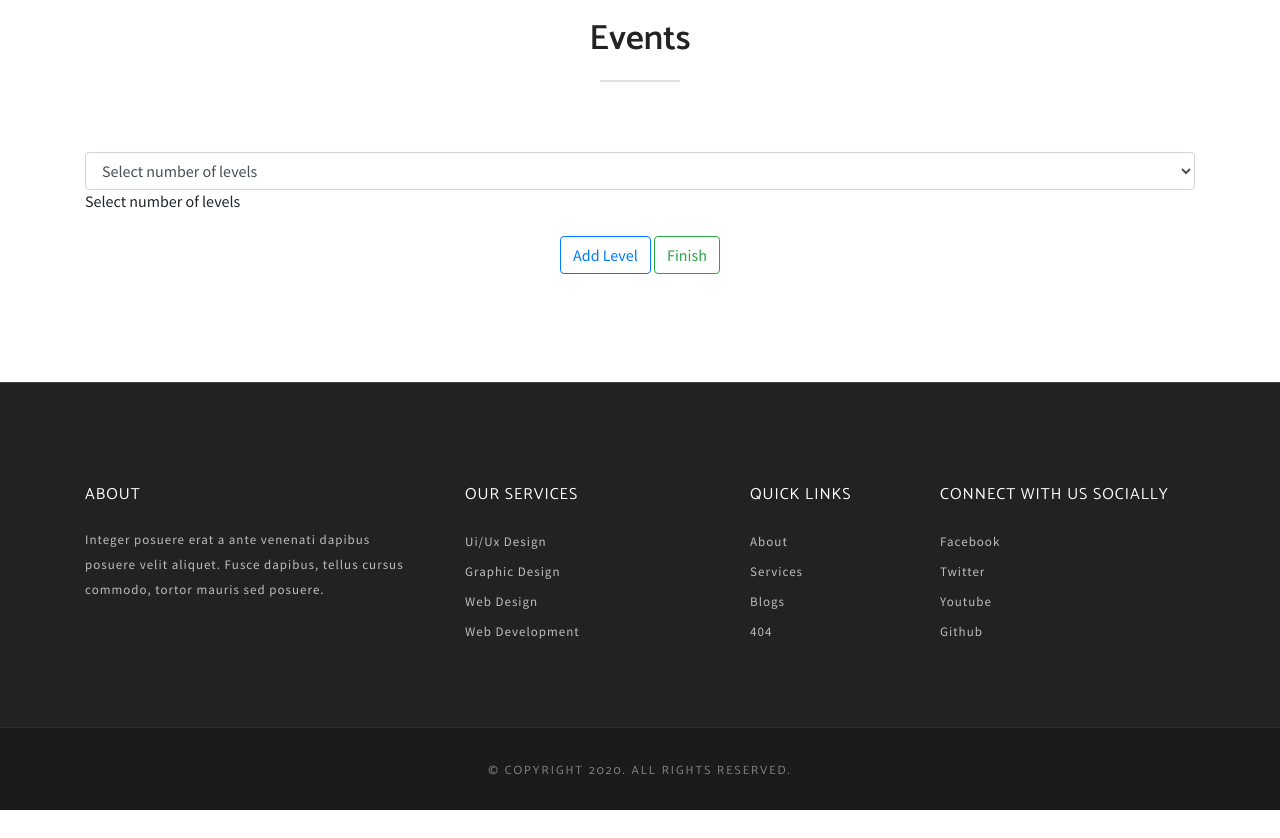
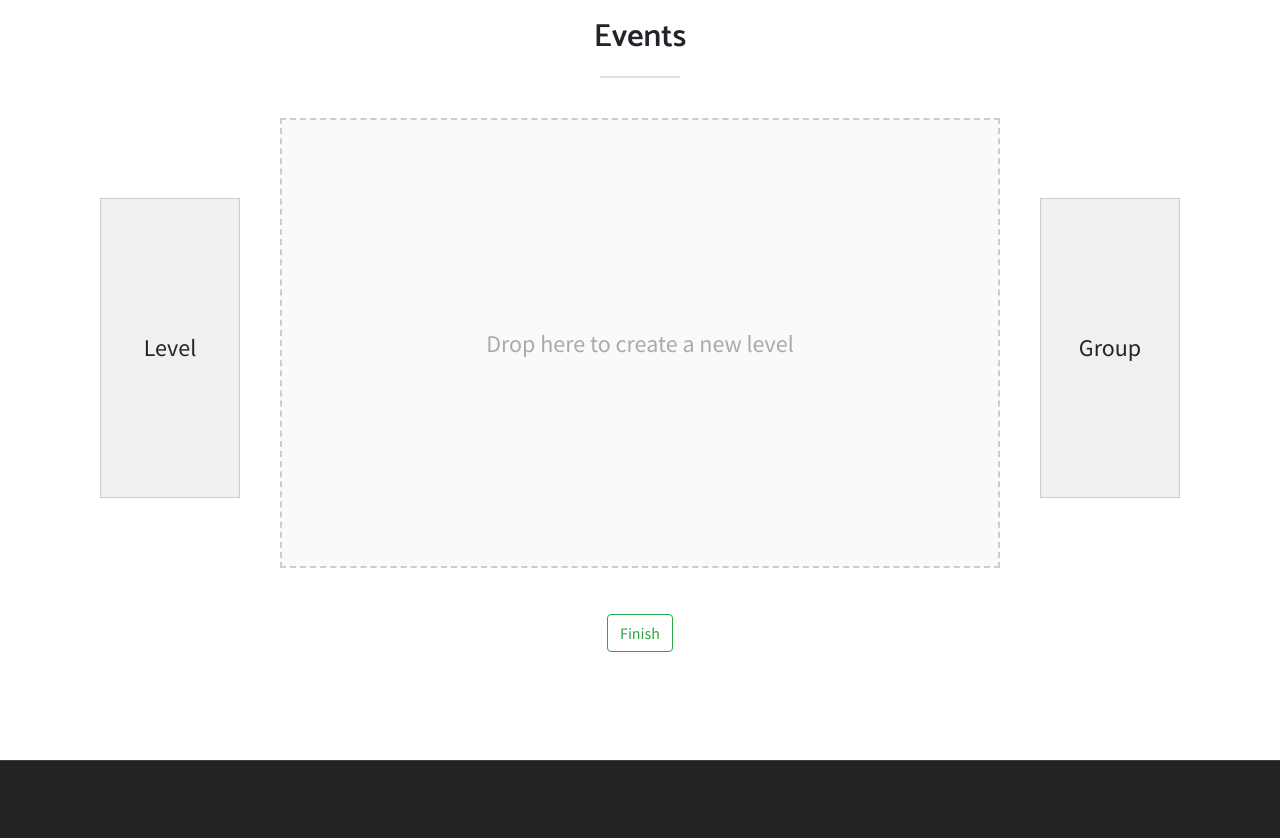
Before and after one commit to alansomathew/groupAllocationNew, a Django app: page /levels/1/ in a window 1280 px wide. Shown: the part 82-920 px from the top of the page. Before the commit the page ends 892 px from the top, so only its background shows below. Run offline with Django 5.2, Linux system fonts and the light colour scheme; a user stored in the database is signed in; some libraries are stand-ins or nearby versions; some web fonts are replaced.

Commit message:
level changed

```diff
--- a/organiser/views.py
+++ b/organiser/views.py
@@ -38,32 +38,49 @@ def add_level(request, id):
     event_id = id  # Assuming 'id' is the event ID passed from the URL
 
     if request.method == "POST":
-        num_levels = int(request.POST.get('num_levels'))
+        # Check if the 'finish' button was pressed
+        if 'finish' in request.POST:
+            level_counter = 1
 
-        if 'add_level' in request.POST or 'finish' in request.POST:
-            # Iterate through each level
-            for level_index in range(num_levels):
+
+            while True:
+                level_key = f'Level_{level_counter}'
+
+                print(request.POST)
+                print(level_key)
+                if level_key not in request.POST:
+                    break
+
                 # Create level
                 level = Levels.objects.create(event_id=event_id, created_by=request.user)
 
-                # Get number of groups for this level
-                num_groups = int(request.POST.get(f'num_groups_{level_index}'))
+                group_counter = 1
+                while True:
+                    group_name_key = f'group_name_{level_counter}_{group_counter}'
+                    capacity_key = f'capacity_{level_counter}_{group_counter}'
+                    print(group_name_key)
+                    print(capacity_key)
 
-                # Create groups for this level
-                for group_index in range(num_groups):
-                    group_name = request.POST.get(f'group_name_{level_index}_{group_index}')
-                    capacity = int(request.POST.get(f'capacity_{level_index}_{group_index}'))
+                    if group_name_key not in request.POST or capacity_key not in request.POST:
+                        break
+
+                    # Get group name and capacity
+                    group_name = request.POST.get(group_name_key)
+                    capacity = int(request.POST.get(capacity_key))
+
+                    # Create group
                     Group.objects.create(level=level, name=group_name, capacity=capacity, created_by=request.user)
 
-            # if 'add_level' in request.POST:
-            #     # Redirect to the same page with the event ID
-            #     return redirect('add_level', id=event_id)
-            # elif 'finish' in request.POST:
-                # Redirect to a different page or render a different template
+                    group_counter += 1
+
+                level_counter += 1
+
+            # Redirect to the next step
             return redirect('add_time_matrix', id=event_id)
 
-    else:
-        return render(request, 'organiser/levels.html', {'event_id': event_id})
+    # For GET requests, render the levels page
+    return render(request, 'organiser/levels.html', {'event_id': event_id})
+
 
 @login_required
 def add_time_matrix(request, id):
--- a/templates/organiser/levels.html
+++ b/templates/organiser/levels.html
@@ -1,170 +1,313 @@
 {% extends 'base.html' %}
 {% block title %}Home{% endblock title %}
 {% block stylesheets %}
-<!-- Add any necessary CSS styles here -->
+<style>
+  .draggable {
+  display: flex;
+  align-items: center;
+  justify-content: center;
+  padding: 10px;
+  margin: 10px;
+  border: 1px solid #ccc;
+  cursor: grab;
+  background-color: #f0f0f0;
+  height: 300px;
+  width: 100%;
+
+  font-size: 24px;
+  text-align: center;
+  line-height: 80px;
+}
+
+.sortable-container {
+  min-height: 450px;
+  border: 2px dashed #ccc;
+  margin-top: 20px;
+  padding: 10px;
+  background-color: #fafafa;
+  font-size: 24px;
+  display: flex;
+  flex-direction: column;
+  align-items: center;
+  justify-content: center;
+}
+
+.sortable-container::after {
+  content: "Drop here to create a new level";
+  color: #aaa;
+  padding: 20px;
+
+}
+
+
+.sortable-container-group{
+  min-height: 200px;
+  border: 2px dashed #ccc;
+  margin-top: 20px;
+  padding: 10px;
+  background-color: #fafafa;
+  font-size: 24px;
+  display: flex;
+  flex-direction: column;
+  align-items: center;
+  justify-content: center;
+}
+
+.sortable-container-group::after {
+  content: "Drop here to create a new Group";
+  color: #aaa;
+  padding: 10px;
+}
+
+
+.level-container,
+.group-container {
+  padding: 10px;
+  width: 100%;
+  border: 1px solid #ddd;
+  margin-bottom: 20px;
+  background-color: #f9f9f9;
+  position: relative;
+}
+
+.level-container {
+  background-color: #e9f7ef;
+}
+
+.group-container {
+  background-color: #fef9e7;
+}
+
+.level-container h3,
+.group-container label {
+  margin: 0;
+  padding: 5px 0;
+}
+
+.remove-btn {
+  position: absolute;
+  top: 5px;
+  right: 5px;
+  cursor: pointer;
+  color: #e74c3c;
+  font-size: 20px;
+}
+.mainInnerContainer {
+    width: 750px;
+    overflow-y: scroll;
+    height: 500px;
+    scrollbar-width: none; /* Hide default scrollbar in Firefox */
+    -ms-overflow-style: none; /* Hide default scrollbar in IE/Edge */
+}
+
+.mainInnerContainer::-webkit-scrollbar {
+    display: none; /* Hide default scrollbar in WebKit browsers */
+}
+
+
+</style>
 {% endblock stylesheets %}
 
 {% block content %}
+<section class="service-2 section">
+    <form method="post">
+        {% csrf_token %}
+  <div class="container">
+    <div class="row justify-content-center">
+        <div class=" text-center">
+          <h2>Events</h2>
 
-<!--
-Start About Section
-==================================== -->
-<section class="service-2 section">
-    <div class="container">
-        <div class="row justify-content-center">
-            <div class="col-lg-6">
-                <!-- section title -->
-                <div class="title text-center">
-                    <h2>Events</h2>
-                    <p> </p>
-                    <div class="border"></div>
-                </div>
-                <!-- /section title -->
+          <div class="border"></div>
+          </div>
+    </div>
+
+    <div class="row justify-content-center">
+      <div class="col-md-2 text-center d-flex align-items-center">
+        <div class="draggable" id="draggable_level" draggable="true">Level</div>
+      </div>
+      <div class="mainInnerContainer" id="mainInnerContainer">
+
+          <div class="col-md-12">
+              <div id="levels_container" class="sortable-container" ondrop="drop(event)" ondragover="allowDrop(event)"></div>
             </div>
         </div>
-        <div class="row">
-            <div class="col-md-12">
-                <form method="post">
-                    {% csrf_token %}
-                    <!-- Dropdown for selecting number of levels -->
-                    <div class="form-floating mb-3">
-                        <select class="form-control" name="num_levels" id="num_levels" required>
-                            <option value="" selected disabled hidden>Select number of levels</option>
-                            <option value="1">1</option>
-                            <option value="2">2</option>
-                            <option value="3">3</option>
-                            <option value="4">4</option>
-                            <option value="5">5</option>
-                            <option value="6">6</option>
-                            <option value="7">7</option>
-                            <option value="8">8</option>
-                            <option value="9">9</option>
-                            <option value="10">10</option>
-                        </select>
-                        <label for="num_levels">Select number of levels</label>
-                    </div>
+      <div class="col-md-2 text-center d-flex align-items-center">
+        <div class="draggable" id="draggable_group" draggable="true">Group</div>
+      </div>
+    </div>
+    <div class="col-12 text-center mt-3 mb-2">
+      <input class="btn btn-outline-success" type="submit" name="finish" value="Finish">
+    </div>
+  </div>
+</form>
 
-                    <!-- Container for levels -->
-                    <div id="levels_container"></div>
-
-                    <!-- Buttons to add level or finish -->
-                    <div class="col-12 text-center mt-3 mb-2">
-                        <input class="btn btn-outline-primary" type="button" name="add_level" id="add_level" onclick="createLevels(1)" value="Add Level">
-                        <input class="btn btn-outline-success" type="submit" name="finish" value="Finish">
-                    </div>
-                </form>
-            </div>
-        </div> <!-- End row -->
-    </div> <!-- End container -->
-</section> <!-- End section -->
-
+</section>
 {% endblock content %}
 
 {% block javascripts %}
 <script>
-   function createLevels(V) {
-    var numLevels = parseInt(document.getElementById('num_levels').value) + parseInt(V);
-    if(numLevels <= 10){
-        document.getElementById('num_levels').value = numLevels
-    }
-   if(numLevels==10){
+ document.addEventListener('DOMContentLoaded', function() {
+    var levelCounter = 0;
+    var groupCounter = 0;
 
-       document.getElementById('add_level').style.display = 'none';
-   }
+    document.getElementById('draggable_level').addEventListener('dragstart', function(event) {
+        event.dataTransfer.setData('type', 'level');
+    });
 
+    document.getElementById('draggable_group').addEventListener('dragstart', function(event) {
+        event.dataTransfer.setData('type', 'group');
+    });
 
-    var container = document.getElementById('levels_container');
-    container.innerHTML = ''; // Clear previous content
+    window.allowDrop = function(event) {
+        event.preventDefault();
+    };
 
-    for (var i = 0; i < numLevels; i++) {
+    window.drop = function(event) {
+        event.preventDefault();
+        event.stopPropagation();
+
+        var data = event.dataTransfer.getData('type');
+        if (data === 'level') {
+            addLevel(event.target);
+        } else if (data === 'group') {
+            var targetLevel = event.target.closest('.level-container');
+            if (targetLevel) {
+                addGroup(targetLevel.querySelector('.groups-container'));
+            }
+        }
+        updateNumbers();
+    };
+
+    function addLevel(target) {
+        if (!target.classList.contains('sortable-container')) return;
+
+        levelCounter++;
         var levelContainer = document.createElement('div');
         levelContainer.className = 'level-container';
-        levelContainer.id = 'level_' + i;
+        levelContainer.id = 'level_' + levelCounter;
+        levelContainer.name = 'level_' + levelCounter;
+        levelContainer.draggable = true;
+        levelContainer.ondragstart = function(event) {
+            event.dataTransfer.setData('type', 'level');
+        };
+        levelContainer.ondrop = drop;
+        levelContainer.ondragover = allowDrop;
 
         var levelTitle = document.createElement('h3');
-        levelTitle.innerHTML = 'Level ' + (i + 1);
+        levelTitle.innerHTML = 'Level ' + levelCounter;
         levelContainer.appendChild(levelTitle);
 
-        var levelSelectLabel = document.createElement('label');
-        levelSelectLabel.innerHTML = 'Number of Groups for Level ' + (i + 1) + ': ';
-        levelContainer.appendChild(levelSelectLabel);
+        var levelHiddenInput = document.createElement('input');
+        levelHiddenInput.type = 'hidden';
+        levelHiddenInput.name = 'Level_' + levelCounter;
+        levelHiddenInput.required = true;
+        levelHiddenInput.value = levelCounter;
+        levelContainer.appendChild(levelHiddenInput);
 
-        var levelSelect = document.createElement('select');
-        levelSelect.className = 'form-control';
-        levelSelect.name = 'num_groups_' + i;
-        levelSelect.id = 'num_groups_' + i;
-        levelSelect.required = true;
-
-        var placeholderOption = document.createElement('option');
-        placeholderOption.value = '';
-        placeholderOption.innerHTML = 'Select number of groups';
-        placeholderOption.selected = true;
-        placeholderOption.disabled = true;
-        levelSelect.appendChild(placeholderOption);
-
-        for (var j = 1; j <= 5; j++) {
-            var option = document.createElement('option');
-            option.value = j;
-            option.innerHTML = j;
-            levelSelect.appendChild(option);
-        }
-        levelContainer.appendChild(levelSelect);
+        var removeBtn = document.createElement('span');
+        removeBtn.className = 'remove-btn';
+        removeBtn.innerHTML = '✖';
+        removeBtn.onclick = function() {
+            levelContainer.remove();
+            updateNumbers();
+        };
+        levelContainer.appendChild(removeBtn);
 
         var groupsContainer = document.createElement('div');
-        groupsContainer.className = 'groups-container';
-        groupsContainer.id = 'groups_container_' + i;
+        groupsContainer.className = 'groups-container sortable-container-group';
+        groupsContainer.id = 'groups_container_' + levelCounter;
+        groupsContainer.ondrop = drop;
+        groupsContainer.ondragover = allowDrop;
         levelContainer.appendChild(groupsContainer);
 
-        container.appendChild(levelContainer);
+        target.appendChild(levelContainer);
+        scrollToBottom(document.querySelector('.mainInnerContainer'));
 
-        levelSelect.addEventListener('change', function() {
-            createGroupInputs(this.id.split('_')[2]);
-        });
     }
-}
 
-function createGroupInputs(levelIndex) {
-    var numGroups = document.getElementById('num_groups_' + levelIndex).value;
-    var container = document.getElementById('groups_container_' + levelIndex);
-    container.innerHTML = ''; // Clear previous content
+    function addGroup(target) {
+        console.log(levelCounter);
+        if (!target.classList.contains('groups-container')) return;
 
-    for (var i = 0; i < numGroups; i++) {
+        groupCounter++;
         var groupContainer = document.createElement('div');
-        groupContainer.className = 'group-container d-flex p-4 gap';
-        groupContainer.id = 'group_' + levelIndex + '_' + i;
+        groupContainer.className = 'group-container';
+        groupContainer.id = 'group_' + groupCounter;
+        groupContainer.draggable = true;
+        groupContainer.ondragstart = function(event) {
+            event.dataTransfer.setData('type', 'group');
+        };
 
-        var nameLabel = document.createElement('label');
-        nameLabel.innerHTML = 'Group_Name_' + (i + 1) ;
-        groupContainer.appendChild(nameLabel);
+        var groupName = document.createElement('label');
+        groupName.innerHTML = 'Group Name ' + groupCounter;
+        groupContainer.appendChild(groupName);
 
         var nameInput = document.createElement('input');
         nameInput.type = 'text';
-        nameInput.name = 'group_name_' + levelIndex + '_' + i;
+        nameInput.name = 'group_name_' + levelCounter +"_"+ groupCounter;
         nameInput.required = true;
         nameInput.className = 'form-control ml-3 mr-2';
         groupContainer.appendChild(nameInput);
 
-        groupContainer.appendChild(document.createElement('br'));
-
-        var capacityLabel = document.createElement('label');
-        capacityLabel.innerHTML = 'Group_Capacity_' + (i + 1) ;
-        groupContainer.appendChild(capacityLabel);
+        var groupCapacity = document.createElement('label');
+        groupCapacity.innerHTML = 'Group Capacity ' + groupCounter;
+        groupContainer.appendChild(groupCapacity);
 
         var capacityInput = document.createElement('input');
         capacityInput.type = 'text';
-        capacityInput.name = 'capacity_' + levelIndex + '_' + i;
+        capacityInput.name = 'capacity_' + levelCounter +"_"+ groupCounter;
         capacityInput.required = true;
-        capacityInput.className = 'form-control ml-3  mr-2';
+        capacityInput.className = 'form-control ml-3 mr-2';
         groupContainer.appendChild(capacityInput);
 
-        groupContainer.appendChild(document.createElement('br'));
+        var removeBtn = document.createElement('span');
+        removeBtn.className = 'remove-btn';
+        removeBtn.innerHTML = '✖';
+        removeBtn.onclick = function() {
+            groupContainer.remove();
+            updateNumbers();
+        };
+        groupContainer.appendChild(removeBtn);
 
-        container.appendChild(groupContainer);
+        target.appendChild(groupContainer);
+
+        scrollToBottom(document.querySelector('.group_' + groupCounter));
+
+
     }
-}
+
+    function updateNumbers() {
+        var levels = document.getElementById('levels_container').children;
+        levelCounter = 0;
+        groupCounter = 0;
+        for (var i = 0; i < levels.length; i++) {
+            levelCounter++;
+            levels[i].id = 'level_' + (i + 1);
+            levels[i].querySelector('h3').innerHTML = 'Level ' + (i + 1);
+            levels[i].querySelector('input[type="hidden"]').name = 'Level_' + (i + 1);
+
+            var groups = levels[i].querySelector('.groups-container').children;
+            for (var j = 0; j < groups.length; j++) {
+                groupCounter++;
+                groups[j].id = 'group_' + (i + 1) + '_' + (j + 1);
+                var labels = groups[j].querySelectorAll('label');
+                labels[0].innerHTML = 'Group Name ' + (j + 1);
+                labels[1].innerHTML = 'Group Capacity ' + (j + 1);
+                groups[j].querySelector('input[name^="group_name"]').name = 'group_name_' + (i + 1) + '_' + (j + 1);
+                groups[j].querySelector('input[name^="capacity"]').name = 'capacity_' + (i + 1) + '_' + (j + 1);
+            }
+        }
+    }
 
 
 
-    document.getElementById('num_levels').addEventListener('change',() => createLevels(0));
+function scrollToBottom(container) {
+    container.scrollTop = container.scrollHeight;
+}
+
+});
+
+
+
 </script>
 {% endblock javascripts %}
```
Also changed, not shown: db.sqlite3.
